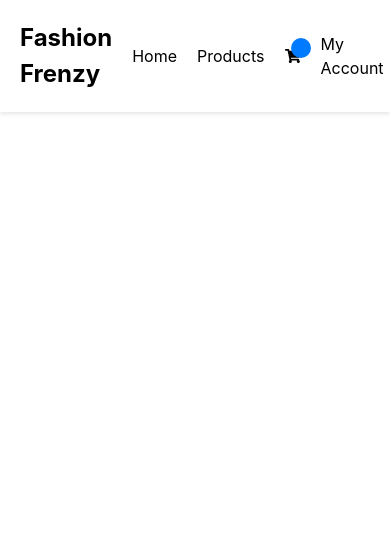
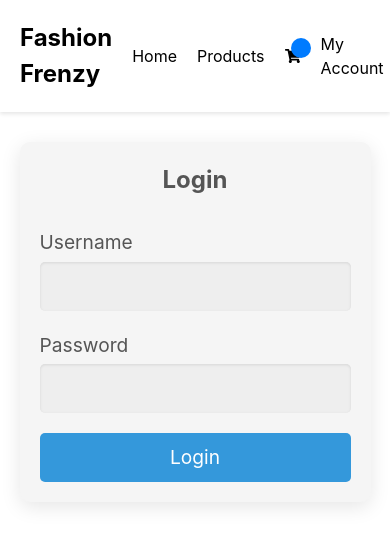
Before and after one commit to raz001/e-commerce-app, a React (Create React App) app in the folder fashion/: page /login in a window 390 px wide. Shown: the top 546 px of the page. Built offline with nearby package versions, Linux system fonts and the light colour scheme.

Commit message:
day5 work

```diff
--- a/fashion/src/App.js
+++ b/fashion/src/App.js
@@ -7,6 +7,8 @@ import Home from './pages/Home';
 import ProductPage from './pages/ProductsPage';
 import CartPage from './pages/CartPage';
 import Checkout from './pages/Checkout';
+import RegistrationPage from './pages/Register';
+import LoginPage from './pages/Login';
 function App() {
   const [selectedProducts, setSelectedProducts] = useState([]);
 
@@ -25,6 +27,8 @@ function App() {
           element={<CartPage key={Math.random()} selectedProducts={selectedProducts} />}
         />
         <Route path='/checkout' element={<Checkout />} />
+        <Route path='/account' element={<RegistrationPage />} />
+        <Route path='/login' element = {<LoginPage />}/>
       </Routes>
     </div>
     </>
--- /dev/null
+++ b/fashion/src/pages/Login.css
@@ -0,0 +1,62 @@
+/* Login page component */
+.login-container {
+    max-width: 500px;
+    margin: auto;
+    padding: 30px;
+    background-color: #f5f5f5;
+    border-radius: 10px;
+    box-shadow: 0px 5px 20px rgba(0, 0, 0, 0.1);
+  }
+
+  .login-container h2 {
+    margin-bottom: 30px;
+    text-align: center;
+    color: #555;
+  }
+
+  .form-group {
+    margin-bottom: 20px;
+  }
+
+  .form-group label {
+    display: block;
+    margin-bottom: 5px;
+    color: #555;
+  }
+
+  .form-group input {
+    width: 100%;
+    padding: 10px;
+    border: none;
+    border-radius: 5px;
+    box-shadow: inset 0px 1px 3px rgba(0, 0, 0, 0.1);
+  }
+
+  .error {
+    margin-bottom: 20px;
+    color: #e74c3c;
+  }
+
+  .btn-submit {
+    display: block;
+    width: 100%;
+    padding: 10px;
+    border: none;
+    border-radius: 5px;
+    background-color: #3498db;
+    color: #fff;
+    cursor: pointer;
+    transition: background-color 0.3s ease;
+  }
+
+  .btn-submit:hover {
+    background-color: #2980b9;
+  }
+
+  @media (max-width: 768px) {
+    .login-container {
+      max-width: 90%;
+      margin: 30px auto;
+      padding: 20px;
+    }
+  }
--- /dev/null
+++ b/fashion/src/pages/Login.jsx
@@ -0,0 +1,46 @@
+import React, { useState } from "react";
+import { Navigate } from "react-router-dom";
+import './Login.css'
+const LoginPage = () => {
+    const [credentials, setCredentials] = useState({ username: '', password: '' });
+    const [error, setError] = useState('');
+   const [login, setLogin] = useState(false)
+    const handleInputChange = (event) => {
+      const { name, value } = event.target;
+      setCredentials({ ...credentials, [name]: value });
+    };
+
+    const handleSubmit = (event) => {
+      event.preventDefault();
+      const storedCredentials = JSON.parse(localStorage.getItem('credentials'));
+      if (storedCredentials && storedCredentials.username === credentials.username && storedCredentials.password === credentials.password) {
+        setError('');
+        setLogin(true)
+      } else {
+        setError('Invalid username or password');
+      }
+    };
+   if(login){
+    return <Navigate to='/' />
+   }
+    return (
+      <div className="login-container">
+        <h2>Login</h2>
+        <form onSubmit={handleSubmit}>
+          <div className="form-group">
+            <label htmlFor="username">Username</label>
+            <input type="text" id="username" name="username" value={credentials.username} onChange={handleInputChange} />
+          </div>
+          <div className="form-group">
+            <label htmlFor="password">Password</label>
+            <input type="password" id="password" name="password" value={credentials.password} onChange={handleInputChange} />
+          </div>
+          {error && <div className="error">{error}</div>}
+          <button type="submit" className="btn-submit">Login</button>
+        </form>
+      </div>
+    );
+  };
+
+
+export default LoginPage;
--- /dev/null
+++ b/fashion/src/pages/Register.jsx
@@ -0,0 +1,48 @@
+import React, { useState } from "react";
+import { Navigate } from "react-router-dom";
+import './Registration.css'
+
+
+const RegistrationPage = () => {
+    const [credentials, setCredentials] = useState({ username: '', password: '' });
+    const [error, setError] = useState('');
+    const [register, setRegister] = useState(false)
+    const handleInputChange = (event) => {
+        const { name, value } = event.target;
+        setCredentials({ ...credentials, [name]: value });
+    };
+
+    const handleSubmit = (event) => {
+        event.preventDefault();
+        const storedCredentials = JSON.parse(localStorage.getItem('credentials'));
+        if (storedCredentials && storedCredentials.username === credentials.username) {
+            setError('Username already taken');
+        } else {
+            localStorage.setItem('credentials', JSON.stringify(credentials));
+           setRegister(true)
+        }
+    };
+ if(register){
+    return <Navigate to='/login' />;
+ }
+    return (
+        <div className="registration-container">
+            <h2>Registration</h2>
+            <form onSubmit={handleSubmit}>
+                <div className="form-group">
+                    <label htmlFor="username">Username</label>
+                    <input type="text" id="username" name="username" value={credentials.username} onChange={handleInputChange} />
+                </div>
+                <div className="form-group">
+                    <label htmlFor="password">Password</label>
+                    <input type="password" id="password" name="password" value={credentials.password} onChange={handleInputChange} />
+                </div>
+                {error && <div className="error">{error}</div>}
+                <button type="submit" className="btn-submit">Register</button>
+            </form>
+        </div>
+    );
+};
+
+
+export default RegistrationPage;
--- /dev/null
+++ b/fashion/src/pages/Registration.css
@@ -0,0 +1,69 @@
+.registration-container {
+    max-width: 500px;
+    margin: auto;
+    padding: 30px;
+    background-color: #f5f5f5;
+    border-radius: 10px;
+  }
+
+  .registration-container h2 {
+    margin-bottom: 20px;
+    font-size: 2rem;
+    color: #333;
+    text-align: center;
+  }
+
+  .form-group {
+    margin-bottom: 20px;
+  }
+
+  label {
+    display: block;
+    font-size: 1.2rem;
+    color: #333;
+    margin-bottom: 10px;
+  }
+
+  input {
+    display: block;
+    width: 100%;
+    padding: 10px;
+    font-size: 1.2rem;
+    border: none;
+    border-radius: 5px;
+    background-color: #eee;
+  }
+
+  .error {
+    margin-bottom: 20px;
+    font-size: 1.2rem;
+    color: red;
+  }
+
+  .btn-submit {
+    display: block;
+    width: 100%;
+    padding: 10px;
+    font-size: 1.2rem;
+    border: none;
+    border-radius: 5px;
+    background-color: #333;
+    color: #fff;
+    cursor: pointer;
+    transition: all 0.3s ease;
+  }
+
+  .btn-submit:hover {
+    background-color: #555;
+  }
+
+
+  @media screen and (max-width: 768px) {
+    .registration-container {
+      padding: 20px;
+    }
+
+    .registration-form input[type="submit"] {
+      font-size: 14px;
+    }
+  }
```
